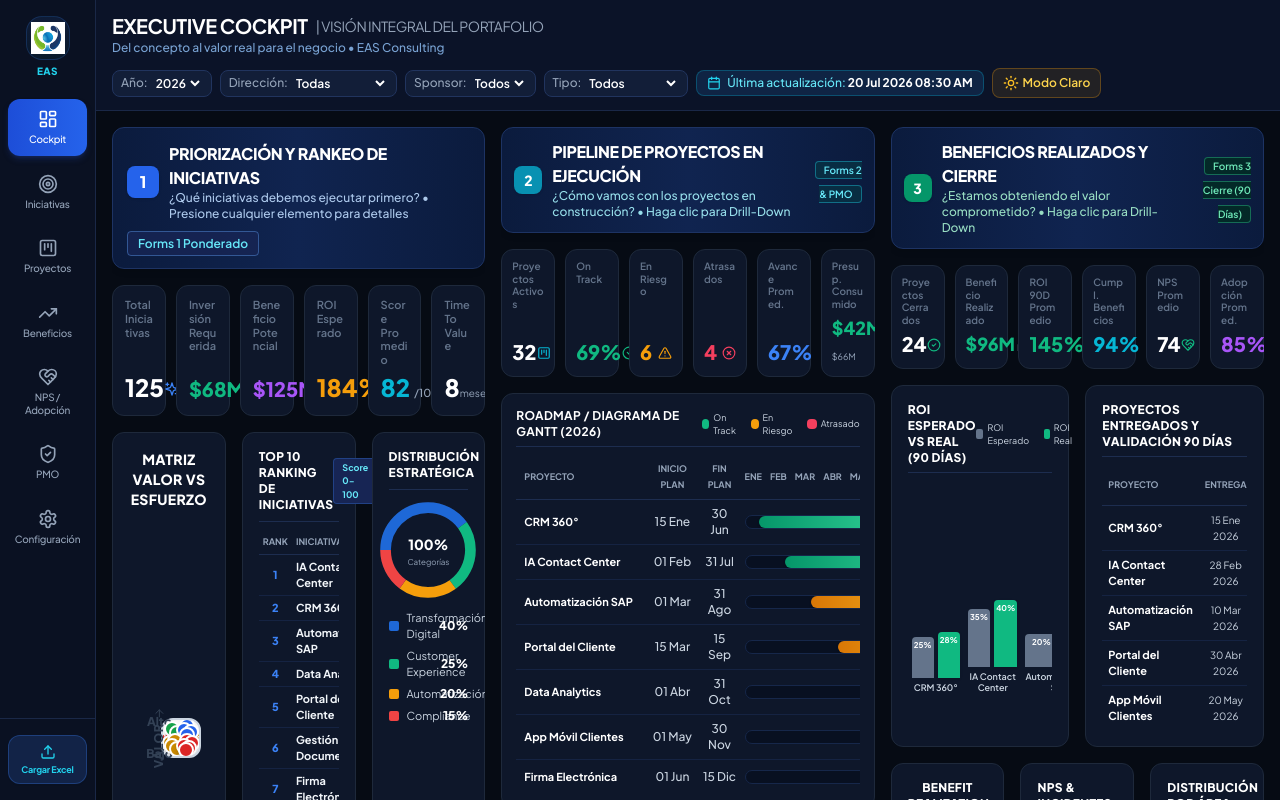
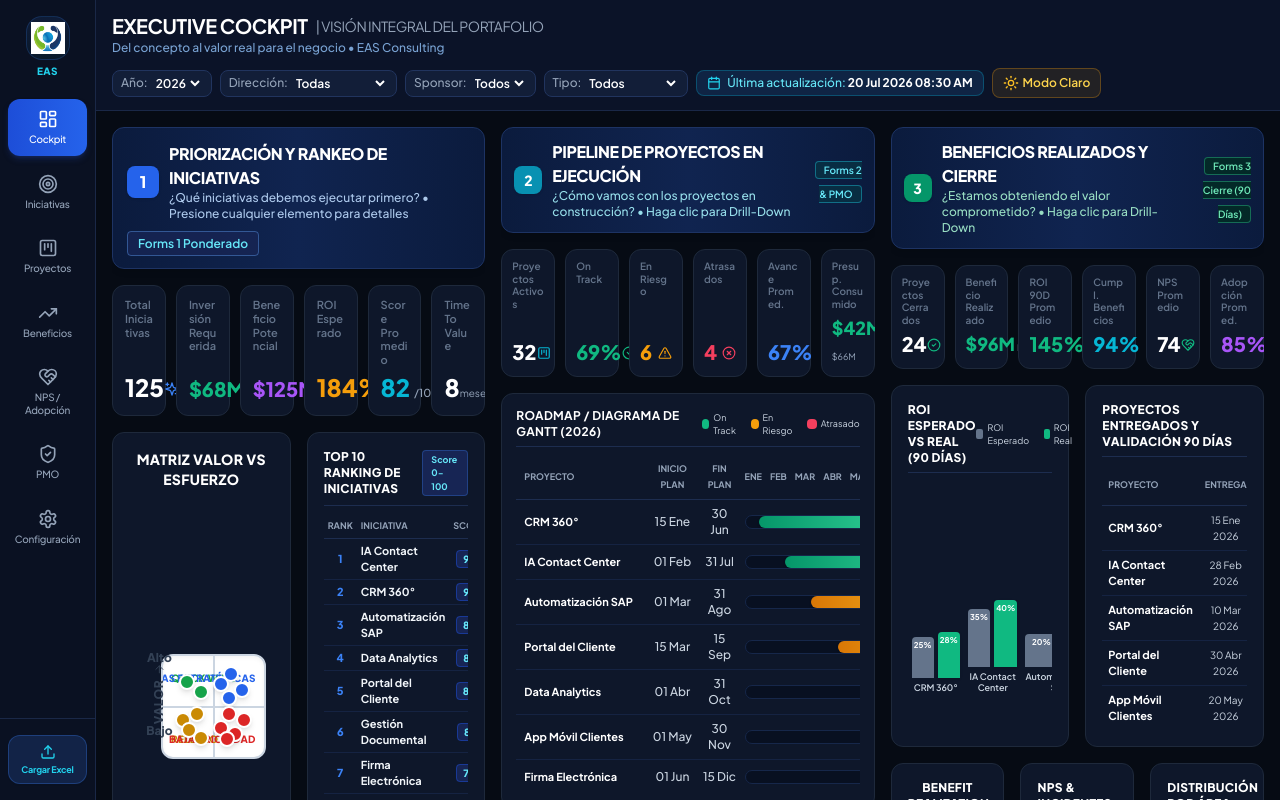
Before and after one commit to eaguilarh/dashboard-estrategia-eas, a React (Vite) app: page / in a window 1280 px wide. Built offline with nearby package versions, Linux system fonts and the light colour scheme.

Commit message:
Rearrange Module 1 layout: Matrix & Top 10 side-by-side, Strategic Distribution below

```diff
--- a/src/components/modules/Module1Prioritization.tsx
+++ b/src/components/modules/Module1Prioritization.tsx
@@ -138,8 +138,8 @@ export const Module1Prioritization: React.FC<Module1Props> = ({ kpis, initiative
         </div>
       </div>
 
-      {/* SINGLE HORIZONTAL ROW: Matriz Valor vs Esfuerzo | Top 10 Ranking | Distribución Estratégica */}
-      <div className="grid grid-cols-1 md:grid-cols-2 lg:grid-cols-3 gap-4 items-stretch w-full">
+      {/* ROW 1: Matriz Valor vs Esfuerzo & Top 10 Ranking (2 cards side-by-side) */}
+      <div className="grid grid-cols-1 md:grid-cols-2 gap-4 items-stretch w-full">
         {/* CARD 1: Matriz Valor vs Esfuerzo */}
         <div className={`p-3.5 sm:p-4 rounded-xl border flex flex-col justify-between transition-colors min-w-0 ${
           isDark ? 'bg-[#0e172a] border-[#1e293b]' : 'bg-white border-slate-200 shadow-sm'
@@ -293,16 +293,20 @@ export const Module1Prioritization: React.FC<Module1Props> = ({ kpis, initiative
             Ponderación basada en ahorro de tiempo e impacto
           </div>
         </div>
+      </div>
 
+      {/* ROW 2: Distribución Estratégica & Algoritmo (Placed below the first row at full proportion) */}
+      <div className="w-full">
         {/* CARD 3: Distribución Estratégica & Algoritmo de Score */}
         <div className={`p-3.5 sm:p-4 rounded-xl border flex flex-col justify-between transition-colors min-w-0 ${isDark ? 'bg-[#0e172a] border-[#1e293b]' : 'bg-white border-slate-200 shadow-sm'}`}>
-          <div>
+          <div className="flex flex-col md:flex-row md:items-center justify-between gap-6">
+            <div className="flex-1 min-w-0">
               <h3 className={`text-xs font-extrabold tracking-wide uppercase mb-3 pb-2 border-b ${isDark ? 'border-[#1d2d4f] text-white' : 'border-slate-200 text-slate-900'}`}>
                 DISTRIBUCIÓN ESTRATÉGICA
               </h3>
 
-            <div className="flex flex-col items-center justify-center gap-3">
-              <div className="relative w-24 h-24 flex items-center justify-center flex-shrink-0">
+              <div className="flex flex-col sm:flex-row items-center justify-center gap-6">
+                <div className="relative w-28 h-28 flex items-center justify-center flex-shrink-0">
                   <svg className="w-full h-full -rotate-90" viewBox="0 0 36 36">
                     {/* Background Track */}
                     <path className={isDark ? 'text-slate-800' : 'text-slate-200'} strokeWidth="4" stroke="currentColor" fill="none" d="M18 2.0845 a 15.9155 15.9155 0 0 1 0 31.831 a 15.9155 15.9155 0 0 1 0 -31.831" />
@@ -320,17 +324,17 @@ export const Module1Prioritization: React.FC<Module1Props> = ({ kpis, initiative
                     <path strokeWidth="4" strokeDasharray="15 100" strokeDashoffset="-85" stroke="#ef4444" fill="none" d="M18 2.0845 a 15.9155 15.9155 0 0 1 0 31.831 a 15.9155 15.9155 0 0 1 0 -31.831" />
                   </svg>
                   <div className="absolute text-center">
-                  <span className={`text-sm font-black ${isDark ? 'text-white' : 'text-slate-900'}`}>100%</span>
-                  <span className="block text-[8px] text-slate-400">Categorías</span>
+                    <span className={`text-base font-black ${isDark ? 'text-white' : 'text-slate-900'}`}>100%</span>
+                    <span className="block text-[8px] text-slate-400 font-semibold">Categorías</span>
                   </div>
                 </div>
 
-              <div className="space-y-1.5 w-full">
+                <div className="space-y-2 flex-1 w-full">
                   {categories.map((cat) => (
                     <div key={cat.name} className="flex items-center justify-between text-xs">
                       <div className="flex items-center space-x-2 min-w-0">
                         <span className="w-2.5 h-2.5 rounded-sm flex-shrink-0" style={{ backgroundColor: cat.color }} />
-                      <span className={`whitespace-normal break-words text-[11px] ${isDark ? 'text-slate-300' : 'text-slate-700'}`}>{cat.name}</span>
+                        <span className={`whitespace-normal break-words font-semibold text-[11px] ${isDark ? 'text-slate-300' : 'text-slate-700'}`}>{cat.name}</span>
                       </div>
                       <span className={`font-black text-xs ml-2 ${isDark ? 'text-white' : 'text-slate-900'}`}>{cat.pct}%</span>
                     </div>
@@ -339,7 +343,7 @@ export const Module1Prioritization: React.FC<Module1Props> = ({ kpis, initiative
               </div>
             </div>
 
-          <div className={`mt-3 border rounded-xl p-3 flex flex-col sm:flex-row items-center justify-between gap-2 transition-colors ${
+            <div className={`border rounded-xl p-4 flex flex-col justify-center gap-2 transition-colors flex-1 max-w-md ${
               isDark ? 'bg-[#091224] border-[#1b2c4e]' : 'bg-blue-50/70 border-blue-200'
             }`}>
               <div className="flex items-center space-x-2.5">
@@ -355,6 +359,8 @@ export const Module1Prioritization: React.FC<Module1Props> = ({ kpis, initiative
                   </p>
                 </div>
               </div>
+              <div className="flex items-center justify-between mt-2 pt-2 border-t border-slate-700/30">
+                <span className={`text-[10px] font-semibold ${isDark ? 'text-slate-400' : 'text-slate-500'}`}>Estado de Priorización</span>
                 <span className={`text-[9px] font-bold px-2 py-0.5 rounded border ${
                   isDark ? 'bg-blue-950 text-cyan-400 border-blue-500/40' : 'bg-white text-blue-800 border-blue-300 shadow-sm'
                 }`}>
@@ -364,5 +370,7 @@ export const Module1Prioritization: React.FC<Module1Props> = ({ kpis, initiative
             </div>
           </div>
         </div>
+      </div>
+    </div>
   );
 };
```
Lines whose indentation alone changed are shown as unchanged.
